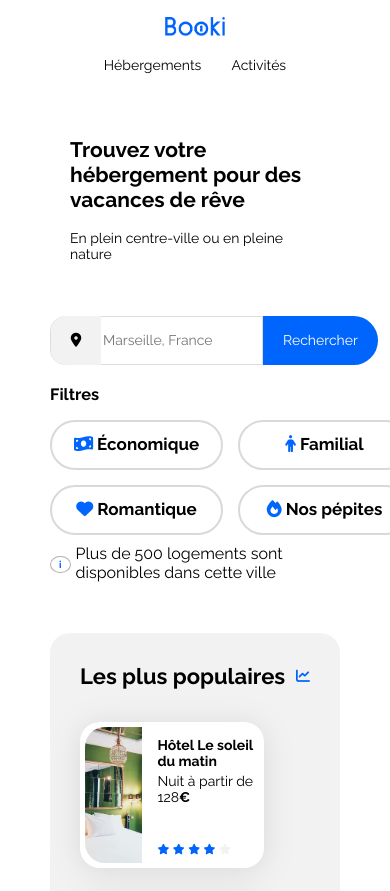
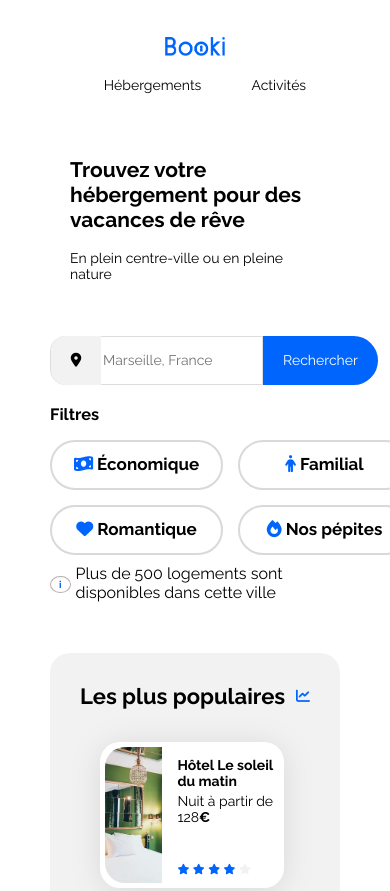
Before and after one commit to PyrylRemi/OC-Cr-ez-la-page-d-accueil-d-une-agence-de-voyage-avec-HTML-CSS, a plain HTML site: page index.html in a window 390 px wide. Shown: the top 891 px of the page. Drawn offline with Linux system fonts and the light colour scheme.

Commit message:
Update style.css

```diff
--- a/css/style.css
+++ b/css/style.css
@@ -499,7 +499,12 @@ body {
     header {
         display: block;
         align-content: center;
-}
+        margin-top: 20px;
+    }
+
+    a {
+        margin-left: 20px;
+    }
 
     .form-inline {
         justify-content: center;
```
